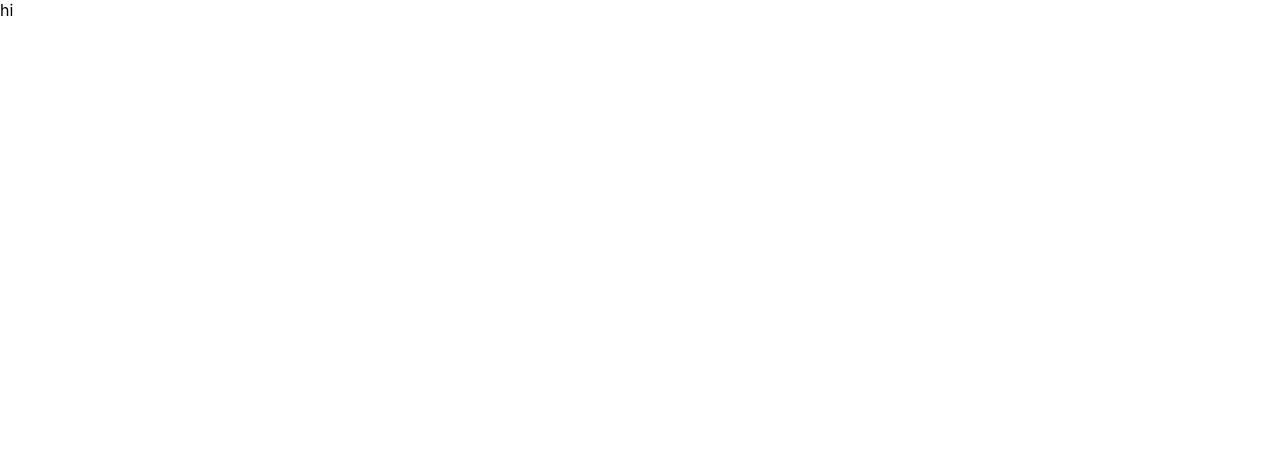
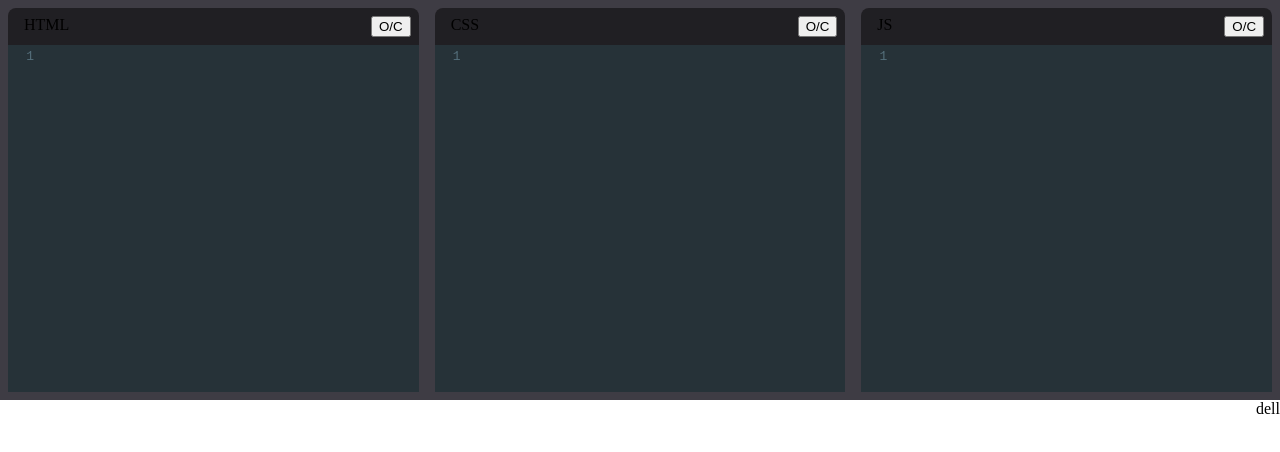
Before and after one commit to arvinax/react-custom-codepen, a React (Create React App) app: page / in a window 1280 px wide. Shown: the top 452 px of the page. Built offline with nearby package versions, Linux system fonts and the light colour scheme.

Commit message:
set up editors and IFrame

```diff
--- a/package.json
+++ b/package.json
@@ -3,11 +3,17 @@
   "version": "0.1.0",
   "private": true,
   "dependencies": {
+    "@codemirror/buildhelper": "^0.1.16",
+    "@fortawesome/fontawesome-svg-core": "^6.1.1",
+    "@fortawesome/free-solid-svg-icons": "^6.1.1",
+    "@fortawesome/react-fontawesome": "^0.2.0",
     "@testing-library/jest-dom": "^5.16.4",
     "@testing-library/react": "^13.3.0",
     "@testing-library/user-event": "^13.5.0",
+    "codemirror": "^5.19.0",
     "jotai": "^1.7.4",
     "react": "^18.2.0",
+    "react-codemirror2": "^7.2.1",
     "react-dom": "^18.2.0",
     "react-scripts": "5.0.1",
     "web-vitals": "^2.1.4"
--- a/src/App.js
+++ /dev/null
@@ -1,13 +0,0 @@
-
-
-
-const App = () => {
-
-  return (
-    <>
-      hi
-    </>
-  );
-}
-
-export default App
--- /dev/null
+++ b/src/components/App.js
@@ -0,0 +1,67 @@
+import { useState, useEffect } from 'react';
+import Editor from './Editor';
+
+const App = () => {
+
+  const [html, setHtml] = useState('');
+  const [css, setCss] = useState('');
+  const [js, setJs] = useState('');
+  const [srcDoc, setSrcDoc] = useState('');
+
+  useEffect(() => {
+    const timeout = setTimeout(() => {
+      setSrcDoc(`
+  <html>
+    <body>${html}</body>
+    <style>${css}</style>
+    <script>${js}</script>
+  </html>
+  `);
+    }, 250);
+
+    return () => clearTimeout(timeout);
+  }, [html, css, js])
+
+
+
+
+
+  return (
+    <>
+      <div className="pane top-pane">
+        <Editor
+          language="xml"
+          displayName="HTML"
+          value={html}
+          onChange={setHtml}
+        />
+
+        <Editor
+          language="css"
+          displayName="CSS"
+          value={css}
+          onChange={setCss}
+        />
+        <Editor
+          language="javascript"
+          displayName="JS"
+          value={js}
+          onChange={setJs}
+        />
+      </div>
+      <div className="pane">
+        <iframe
+          srcDoc={srcDoc}
+          title="output"
+          sandbox="allow-scripts"
+          frameBorder={0}
+          width="100%"
+          height={'100%'}
+        />
+        dell
+      </div>
+    </>
+  );
+};
+
+export default App;
--- /dev/null
+++ b/src/components/Editor.js
@@ -0,0 +1,43 @@
+import { useState } from 'react';
+import 'codemirror/lib/codemirror.css';
+import 'codemirror/theme/material.css';
+import 'codemirror/mode/xml/xml';
+import 'codemirror/mode/javascript/javascript';
+import 'codemirror/mode/css/css';
+import { Controlled } from 'react-codemirror2';
+
+const Editor = (props) => {
+  const { displayName, value, language, onChange } = props;
+
+  const [open, setOpen] = useState(true);
+
+  function handleChange(editor, data, value) {
+    onChange(value);
+  }
+
+  return (
+    <>
+      <div className={`editor-container ${open ? '' : 'collapsed'}`}>
+        <div className="editor-title">
+          {displayName}
+          <button onClick={() => setOpen((prevOpen) => !prevOpen)}>O/C</button>
+        </div>
+
+        <Controlled
+          onBeforeChange={handleChange}
+          value={value}
+          className="code-mirror-wrapper"
+          options={{
+            lineWrapping: true,
+            lint: true,
+            mode: language,
+            theme: 'material',
+            lineNumbers: true,
+          }}
+        />
+      </div>
+    </>
+  );
+};
+
+export default Editor;
--- a/src/index.css
+++ b/src/index.css
@@ -1,13 +1,50 @@
 body {
   margin: 0;
-  font-family: -apple-system, BlinkMacSystemFont, 'Segoe UI', 'Roboto', 'Oxygen',
-    'Ubuntu', 'Cantarell', 'Fira Sans', 'Droid Sans', 'Helvetica Neue',
-    sans-serif;
-  -webkit-font-smoothing: antialiased;
-  -moz-osx-font-smoothing: grayscale;
 }
 
-code {
-  font-family: source-code-pro, Menlo, Monaco, Consolas, 'Courier New',
-    monospace;
+.top-pane {
+  background-color: hsl(255, 6%, 25%);
 }
+
+
+.pane {
+  height: 50vh;
+  display: flex;
+}
+
+.editor-container {
+  flex-grow: 1;
+  flex-basis: 0;
+  display: flex;
+  flex-direction: column;
+  padding: .5rem;
+  background-color: hsl(255, 6%, 25%);;
+}
+
+.editor-container.collapsed {
+  flex-grow: 0;
+}
+
+.editor-container.collapsed .CodeMirror-scroll {
+  position: absolute;
+}
+
+
+.editor-title {
+  display: flex;
+  justify-content: space-between;
+  background-color: hsl(255, 6%, 13%);
+  padding: .5rem .5rem .5rem 1rem;
+  border-top-right-radius: .5rem;
+  border-top-left-radius: .5rem;
+}
+
+.CodeMirror {
+  height: 100% !important;
+}
+
+.code-mirror-wrapper {
+  flex-grow: 1;
+  border-bottom-right-radius: .5rem;
+  border-bottom-left-radius: .5rem;
+}
--- a/src/index.js
+++ b/src/index.js
@@ -1,7 +1,7 @@
 import React from 'react';
 import ReactDOM from 'react-dom/client';
 import './index.css';
-import App from './App';
+import App from './components/App';
 
 
 const root = ReactDOM.createRoot(document.getElementById('root'));
```
Also changed, not shown: 1 other file (tests, documents, lock files or other folders).
